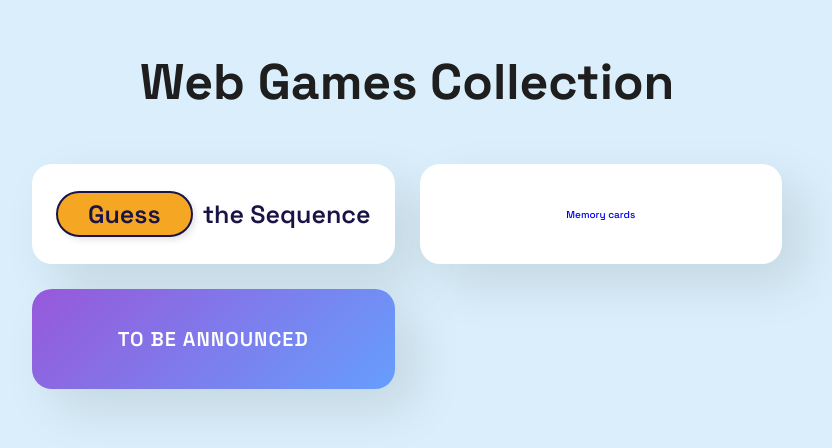
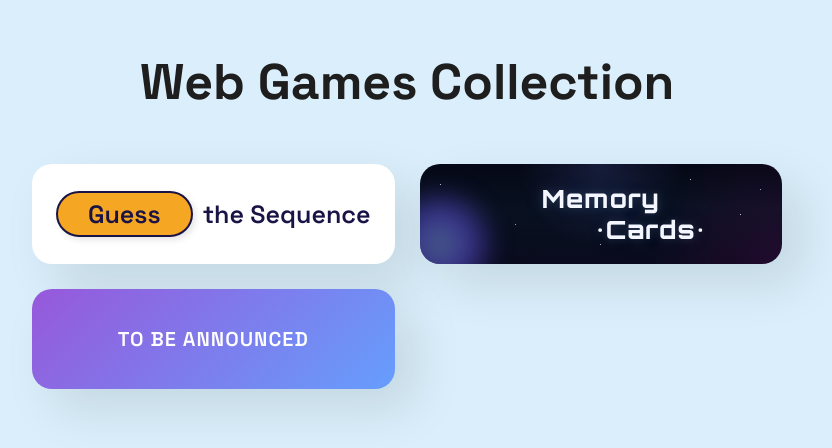
Before and after one commit to myrsfrvr/games, a React (Vite) app: page / in a window 1280 px wide. Shown: the top 448 px of the page, without its empty margins (233-1065 px from the left). Built offline with nearby package versions, Linux system fonts and the light colour scheme.

Commit message:
feat: add rules

```diff
--- a/src/pages/HomePage.css
+++ b/src/pages/HomePage.css
@@ -47,6 +47,12 @@
   transform: scale(1.05);
 }
 
+/*
+//////////////////////////////
+// GUESS SEQUENCE
+//////////////////////////////
+*/
+
 .guess-sequence {
   font-size: 2.5rem;
   font-weight: 600;
@@ -66,6 +72,202 @@
   border-radius: 10rem;
   box-shadow: 0.3rem 0.3rem 0.6rem rgba(0, 0, 0, 0.1);
 }
+
+/*
+//////////////////////////////
+// MEMORY CARDS
+//////////////////////////////
+*/
+
+.memory-game {
+  position: relative;
+  overflow: hidden;
+  font-family: 'Orbitron', serif;
+
+  font-size: 2.5rem;
+  font-weight: 800;
+
+  color: #f4f7ff;
+
+  letter-spacing: 0.04em;
+
+  text-shadow:
+    0 0 10px rgba(180, 220, 255, 0.18),
+    0 0 30px rgba(120, 140, 255, 0.12);
+
+  background:
+    radial-gradient(circle at top, rgba(120, 140, 255, 0.15), transparent 40%),
+    radial-gradient(
+      circle at bottom right,
+      rgba(255, 0, 180, 0.1),
+      transparent 35%
+    ),
+    linear-gradient(180deg, #050816 0%, #081120 45%, #090b1d 100%);
+}
+
+.memory-game span {
+  display: block;
+  margin-right: -10rem;
+}
+
+.memory-game::before {
+  content: '';
+  width: 1px;
+  height: 1px;
+  border-radius: 50%;
+
+  position: absolute;
+  inset: 0;
+
+  pointer-events: none;
+
+  background: transparent;
+
+  box-shadow:
+    20px 20px #fff,
+    95px 60px #9fd3ff,
+    320px 50px #fff,
+    180px 80px #ffdfff,
+    340px 25px #9fd3ff,
+    270px 15px #ffdfff;
+}
+
+.memory-game::after {
+  content: '';
+
+  position: absolute;
+
+  width: 120px;
+  height: 120px;
+
+  left: -40px;
+  bottom: -40px;
+
+  border-radius: 50%;
+
+  background: radial-gradient(
+    circle,
+    rgba(140, 190, 255, 0.468),
+    rgba(109, 90, 255, 0.484),
+    transparent 70%
+  );
+
+  filter: blur(10px);
+
+  pointer-events: none;
+}
+
+.shooting-star {
+  position: absolute;
+  /* top: 15%;
+  right: -8rem; */
+  top: 5px;
+  right: -4rem;
+
+  width: 8rem;
+  height: 2px;
+
+  opacity: 0;
+
+  background: linear-gradient(90deg, transparent, rgba(255, 255, 255, 0.8));
+}
+
+.shooting-star-head {
+  position: absolute;
+  right: 0;
+  top: -2px;
+
+  width: 6px;
+  height: 6px;
+
+  border-radius: 50%;
+
+  background: white;
+
+  box-shadow:
+    0 0 5px white,
+    0 0 12px #9fd3ff,
+    0 0 24px #9fd3ff;
+}
+
+.memory-game:hover .shooting-star {
+  animation: shootingStar 2s ease-out 1s forwards;
+}
+
+@keyframes shootingStar {
+  0% {
+    opacity: 0;
+    transform: translate(0, 0) rotate(135deg);
+  }
+
+  10% {
+    opacity: 1;
+  }
+
+  100% {
+    opacity: 0;
+    transform: translate(-8rem, 8rem) rotate(135deg);
+  }
+}
+
+.memory-card-title {
+  position: relative;
+  /* overflow: hidden; */
+}
+
+.memory-card-title::after {
+  content: '';
+
+  position: absolute;
+  top: -20%;
+  left: -150%;
+
+  width: 60%;
+  height: 140%;
+
+  transform: skewX(-25deg);
+
+  background: linear-gradient(
+    90deg,
+    transparent,
+    rgba(255, 255, 255, 0.95),
+    transparent
+  );
+
+  opacity: 0;
+}
+
+.memory-game:hover .memory-card-title {
+  animation: titleGlow 1s ease-out;
+}
+
+@keyframes titleGlow {
+  0% {
+    text-shadow:
+      0 0 10px rgba(180, 220, 255, 0.18),
+      0 0 30px rgba(120, 140, 255, 0.12);
+  }
+
+  50% {
+    text-shadow:
+      0 0 12px #fff,
+      0 0 25px rgba(159, 210, 255, 0.705),
+      0 0 45px rgba(159, 211, 255, 0.7),
+      0 0 70px rgba(138, 191, 255, 0.7);
+  }
+
+  100% {
+    text-shadow:
+      0 0 10px rgba(180, 220, 255, 0.18),
+      0 0 30px rgba(120, 140, 255, 0.12);
+  }
+}
+
+/*
+//////////////////////////////
+// TO BE ANNOUNCED
+//////////////////////////////
+*/
 
 .tba {
   font-size: 2rem;
--- a/src/pages/HomePage.jsx
+++ b/src/pages/HomePage.jsx
@@ -12,8 +12,14 @@ function HomePage() {
             <span>Guess</span> the Sequence
           </Link>
 
-          <Link to="/memory-cards" className="home-card">
-            Memory cards
+          <Link to="/memory-cards" className="home-card memory-game">
+            <p className="memory-card-title">
+              Memory <span>•Cards•</span>
+            </p>
+
+            <div className="shooting-star">
+              <div className="shooting-star-head"></div>
+            </div>
           </Link>
 
           <a href="#" className="home-card tba">
--- a/src/pages/memory-game/MemoryCards.css
+++ b/src/pages/memory-game/MemoryCards.css
@@ -36,6 +36,8 @@
     0 0 30px rgba(120, 140, 255, 0.12);
 
   opacity: 0.95;
+
+  margin-bottom: 4rem;
 }
 
 .memory-title span {
@@ -43,7 +45,7 @@
   margin-left: 20rem;
 }
 
-.menu-content {
+.memory-menu-content {
   width: fit-content;
   margin: 0 auto;
 }
@@ -58,6 +60,9 @@
 .memory-menu-link {
   position: relative;
   overflow: hidden;
+  border: none;
+  cursor: pointer;
+  font-family: inherit;
 
   width: 30rem;
 
@@ -151,6 +156,72 @@
   to {
     left: 170%;
   }
+}
+
+.memory-rules-popup {
+  align-items: stretch;
+}
+
+.memory-rules-content {
+  position: relative;
+  z-index: 2;
+
+  display: flex;
+  flex-direction: column;
+  gap: 1.6rem;
+
+  color: #eef4ff;
+
+  font-size: 1.8rem;
+  line-height: 1.7;
+
+  text-align: left;
+}
+
+.memory-rules-content p {
+  margin: 0;
+
+  text-shadow:
+    0 0 6px rgba(180, 220, 255, 0.12),
+    0 0 14px rgba(120, 140, 255, 0.08);
+}
+
+.memory-popup-close {
+  position: absolute;
+
+  top: 1.5rem;
+  right: 1.5rem;
+
+  width: 4rem;
+  height: 4rem;
+
+  border: none;
+  border-radius: 50%;
+
+  cursor: pointer;
+
+  color: #eef4ff;
+  font-size: 2rem;
+
+  background: rgba(255, 255, 255, 0.08);
+
+  border: 1px solid rgba(180, 220, 255, 0.12);
+
+  backdrop-filter: blur(10px);
+
+  transition: all 0.25s ease;
+
+  z-index: 3;
+}
+
+.memory-popup-close:hover {
+  transform: scale(1.08);
+
+  background: rgba(255, 255, 255, 0.14);
+
+  box-shadow:
+    0 0 14px rgba(100, 180, 255, 0.2),
+    0 0 30px rgba(220, 120, 255, 0.08);
 }
 
 /*
@@ -735,3 +806,7 @@ POPUP
     0 0 28px rgba(255, 100, 160, 0.2),
     0 0 60px rgba(255, 80, 140, 0.12);
 }
+
+.memory-rules-popup {
+  width: 62rem;
+}
--- a/src/pages/memory-game/MemoryCardsGame.jsx
+++ b/src/pages/memory-game/MemoryCardsGame.jsx
@@ -113,6 +113,86 @@ const cardsInit = [
     isFlipped: true,
     isMatched: false,
   },
+  // {
+  //   id: 9,
+  //   pairId: 'spade-K',
+  //   value: 'K',
+  //   suit: 'spade',
+  //   isFlipped: true,
+  //   isMatched: false,
+  // },
+  // {
+  //   id: 10,
+  //   pairId: 'spade-K',
+  //   value: 'K',
+  //   suit: 'spade',
+  //   isFlipped: true,
+  //   isMatched: false,
+  // },
+  // {
+  //   id: 11,
+  //   pairId: 'heart-Q',
+  //   value: 'Q',
+  //   suit: 'heart',
+  //   isFlipped: true,
+  //   isMatched: false,
+  // },
+  // {
+  //   id: 12,
+  //   pairId: 'heart-Q',
+  //   value: 'Q',
+  //   suit: 'heart',
+  //   isFlipped: true,
+  //   isMatched: false,
+  // },
+  // {
+  //   id: 13,
+  //   pairId: 'diamond-5',
+  //   value: '5',
+  //   suit: 'diamond',
+  //   isFlipped: true,
+  //   isMatched: false,
+  // },
+  // {
+  //   id: 14,
+  //   pairId: 'diamond-5',
+  //   value: '5',
+  //   suit: 'diamond',
+  //   isFlipped: true,
+  //   isMatched: false,
+  // },
+  // {
+  //   id: 15,
+  //   pairId: 'club-7',
+  //   value: '7',
+  //   suit: 'club',
+  //   isFlipped: true,
+  //   isMatched: false,
+  // },
+  // {
+  //   id: 16,
+  //   pairId: 'club-7',
+  //   value: '7',
+  //   suit: 'club',
+  //   isFlipped: true,
+  //   isMatched: false,
+  // },
+  // {
+  //   id: 17,
+  //   pairId: 'heart-J',
+  //   value: 'J',
+  //   suit: 'heart',
+  //   isFlipped: true,
+  //   isMatched: false,
+  // },
+  // {
+  //   id: 18,
+  //   pairId: 'heart-J',
+  //   value: 'J',
+  //   suit: 'heart',
+  //   isFlipped: true,
+  //   isMatched: false,
+  // },
 ];
 
 // TODO:
@@ -124,7 +204,7 @@ export default function MemoryCardsGame() {
   const [selectedCards, setSelectedCards] = useState([]);
   const [isChecking, setIsChecking] = useState(false);
   const [gameId, setGameId] = useState(0);
-  const [timeLeft, setTimeLeft] = useState(15);
+  const [timeLeft, setTimeLeft] = useState(25);
   const [isGameStarted, setIsGameStarted] = useState(false);
   const [isPaused, setIsPaused] = useState(false);
   const isGameWon = cards.length > 0 && cards.every(card => card.isMatched);
@@ -179,6 +259,7 @@ export default function MemoryCardsGame() {
   function handleSelectCard(card) {
     if (isChecking) return;
     if (!isGameStarted) return;
+    if (isPaused) return;
     if (card.isFlipped || card.isMatched) return;
 
     setCards(prev => [
@@ -192,7 +273,7 @@ export default function MemoryCardsGame() {
         setIsChecking(true);
         setTimeout(() => {
           checkMatch(updated);
-        }, 1000);
+        }, 800);
       }
 
       return updated;
@@ -225,7 +306,7 @@ export default function MemoryCardsGame() {
     setCards(createCards());
     setSelectedCards([]);
     setIsChecking(false);
-    setTimeLeft(15);
+    setTimeLeft(25);
     setIsGameStarted(false);
     setIsPaused(false);
 
--- a/src/pages/memory-game/MemoryCardsMenu.jsx
+++ b/src/pages/memory-game/MemoryCardsMenu.jsx
@@ -1,10 +1,13 @@
 import { Link } from 'react-router-dom';
 import './MemoryCards.css';
+import { useState } from 'react';
 
 export default function MemoryCardsMenu() {
+  const [showRules, setShowRules] = useState(false);
+
   return (
     <section className="memory-game-menu">
-      <div className="menu-content">
+      <div className="memory-menu-content">
         <h1 className="memory-title">
           Memory <span>•Cards•</span>
         </h1>
@@ -13,19 +16,24 @@ export default function MemoryCardsMenu() {
             Play
           </Link>
 
-          <div className="memory-menu-link">
+          {/* <div className="memory-menu-link">
             <p>Easy</p>
-          </div>
+          </div> */}
 
-          <div className="memory-menu-link">
-            <p>Rules</p>
-          </div>
+          <button
+            className="memory-menu-link"
+            onClick={() => setShowRules(true)}
+          >
+            Rules
+          </button>
 
           <Link to="/" className="memory-menu-link">
             Quit
           </Link>
         </div>
       </div>
+
+      {showRules && <RulesPopup onClose={() => setShowRules(false)} />}
 
       {/* Background decoration */}
       <div className="planet-glow"></div>
@@ -35,3 +43,32 @@ export default function MemoryCardsMenu() {
     </section>
   );
 }
+
+function RulesPopup({ onClose }) {
+  return (
+    <div className="memory-popup-overlay" onClick={onClose}>
+      <div
+        className="memory-popup memory-rules-popup"
+        onClick={e => e.stopPropagation()}
+      >
+        <button className="memory-popup-close" onClick={onClose}>
+          ✕
+        </button>
+
+        <h2 className="memory-popup-title">Rules</h2>
+
+        <div className="memory-rules-content">
+          <p>Flip two cards and try to find a matching pair.</p>
+
+          <p>If the cards match, they are removed from the board.</p>
+
+          <p>If they don't match, they will flip back over.</p>
+
+          <p>Match every pair before the timer reaches zero.</p>
+
+          <p>Good luck, explorer.</p>
+        </div>
+      </div>
+    </div>
+  );
+}
```
